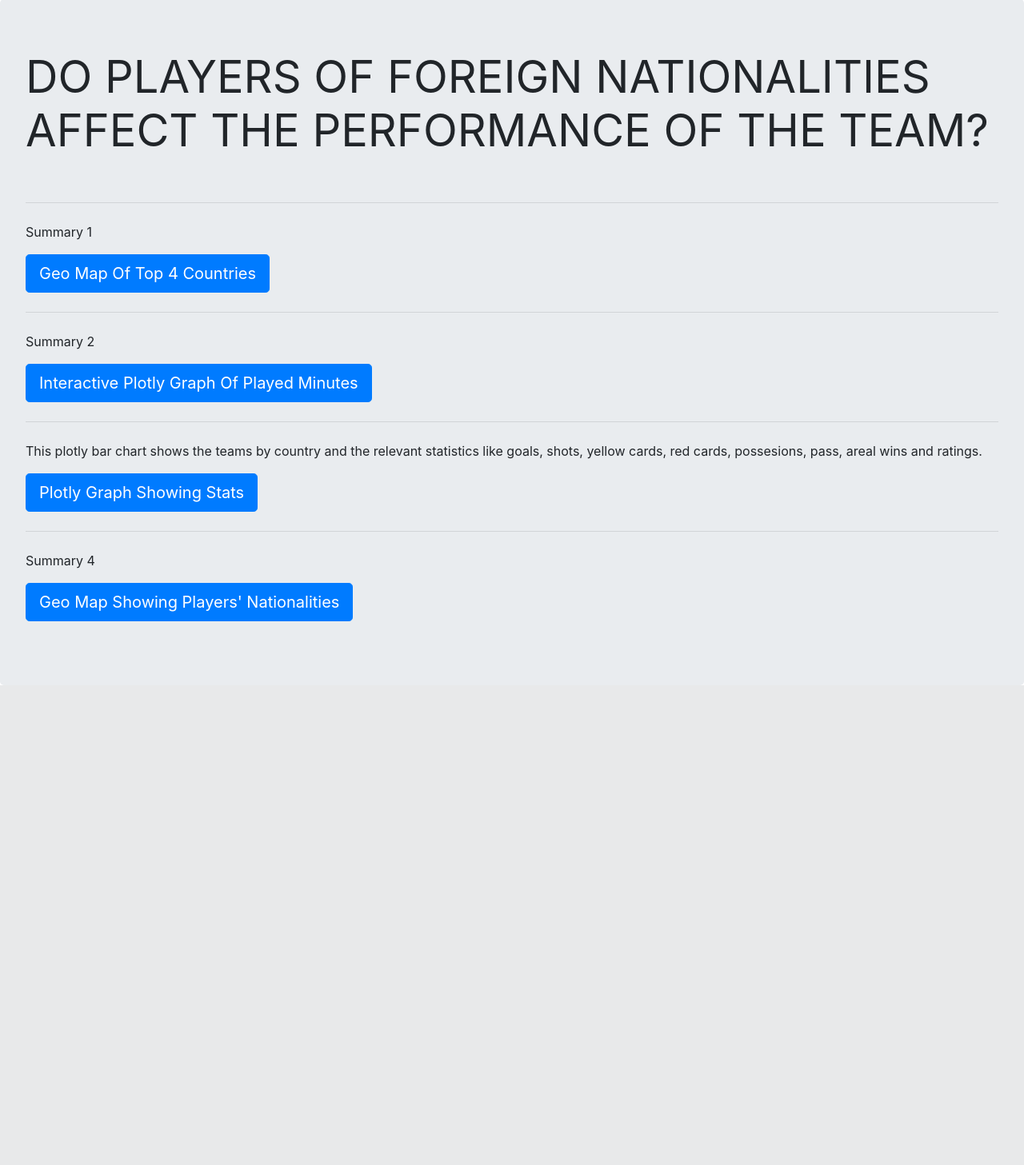
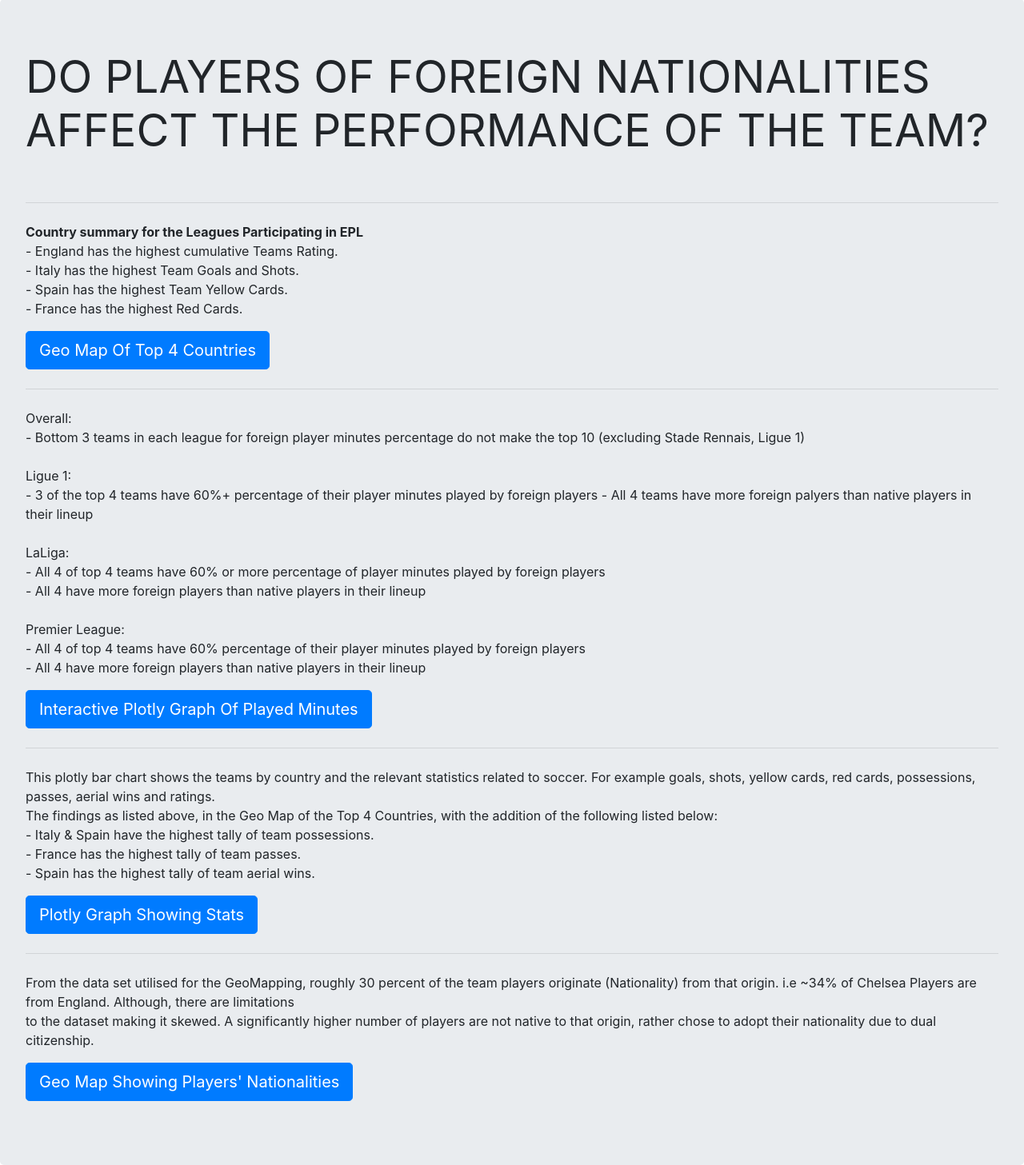
Before and after one commit to Alvin1359/uefa_top_teams_insights, a Flask app: page /summary in a window 1280 px wide. Shown: the part 67-1524 px from the top of the page at 80% size. Before the commit the page ends 924 px from the top, so only its background shows below. Run offline with Flask 2, Linux system fonts and the light colour scheme; some libraries are stand-ins or nearby versions.

Commit message:
removing backup db, edit graph 4 popup, complete summary page

```diff
--- a/templates/summary.html
+++ b/templates/summary.html
@@ -52,24 +52,67 @@
       <h1 class="display-4"><strong> DO PLAYERS OF FOREIGN NATIONALITIES AFFECT THE PERFORMANCE OF THE TEAM? </strong></h1>
       <br>
       <hr class="my-4">
-      <p>Summary 1</p>
+      <p><strong>Country summary for the Leagues Participating in EPL</strong>
+        <br>
+        - England has the highest cumulative Teams Rating.
+        <br>
+       -  Italy has the highest Team Goals and Shots.
+        <br>
+       - Spain has the highest Team Yellow Cards.
+        <br>
+      - France has the highest Red Cards.</p>
+
       <p class="lead">
-        <a class="btn btn-primary btn-lg" href="http://127.0.0.1:5500/HML-Project/Graph_1.html" role="button">Geo Map Of Top 4 Countries</a>
+        <a class="btn btn-primary btn-lg" href="/top_countries" role="button">Geo Map Of Top 4 Countries</a>
       </p>
       <hr class="my-4">
-      <p>Summary 2</p>
+
+      <p> Overall:
+          <br>
+        - Bottom 3 teams in each league for foreign player minutes percentage do not make the top 10 (excluding Stade Rennais, Ligue 1)
+        <br>
+        <br>
+        Ligue 1: <br>
+        - 3 of the top 4 teams have 60%+ percentage of their player minutes played by foreign players
+        - All 4 teams have more foreign palyers than native players in their lineup
+        <br>
+        <br>
+        LaLiga: <br>
+        - All 4 of top 4 teams have 60% or more percentage of player minutes played by foreign players <br>
+        - All 4 have more foreign players than native players in their lineup <br>
+        <br>
+        Premier League: <br>
+        - All 4 of top 4 teams have 60% percentage of their player minutes played by foreign players<br>
+        - All 4 have more foreign players than native players in their lineup<br>
+        </p>
+
       <p class="lead">
-        <a class="btn btn-primary btn-lg" href="http://127.0.0.1:5500/HML-Project/Graph_2.html" role="button">Interactive Plotly Graph Of Played Minutes</a>
+        <a class="btn btn-primary btn-lg" href="/team_foreign_minutes" role="button">Interactive Plotly Graph Of Played Minutes</a>
       </p>
       <hr class="my-4">
-      <p>This plotly bar chart shows the teams by country and the relevant statistics like goals, shots, yellow cards, red cards, possesions, pass, areal wins and ratings.  </p>
+
+      <p>This plotly bar chart shows the teams by country and the relevant statistics related to soccer.
+          For example goals, shots, yellow cards, red cards, possessions, passes, aerial wins and ratings.
+        <br>
+      The findings as listed above, in the Geo Map of the Top 4 Countries, with the addition of the following listed below:
+      <br>
+      - Italy & Spain have the highest tally of team possessions.
+      <br>
+     - France has the highest tally of team passes.
+      <br>
+     - Spain has the highest tally of team aerial wins. </p>
+
       <p class="lead">
-        <a class="btn btn-primary btn-lg" href="http://127.0.0.1:5500/HML-Project/Graph_3.html" role="button">Plotly Graph Showing Stats</a>
+        <a class="btn btn-primary btn-lg" href="/all_team_data" role="button">Plotly Graph Showing Stats</a>
       </p>
       <hr class="my-4">
-      <p>Summary 4</p>
+
+      <p> From the data set utilised for the GeoMapping, roughly 30 percent of the team players originate (Nationality) from that origin. i.e ~34% of Chelsea Players are from England. Although, there are limitations
+        <br>
+        to the dataset making it skewed. A significantly higher number of players are not native to that origin, rather chose to adopt their nationality due to dual citizenship.</p>
+
       <p class="lead">
-        <a class="btn btn-primary btn-lg" href="http://127.0.0.1:5500/HML-Project/Graph_4.html" role="button">Geo Map Showing Players' Nationalities</a>
+        <a class="btn btn-primary btn-lg" href="/geomap_player_nationalities" role="button">Geo Map Showing Players' Nationalities</a>
       </p>
     </div>
 
```
Also changed, not shown: static/js/graph_4.js (+8 -8 lines), football backup.sqlite (deleted).
